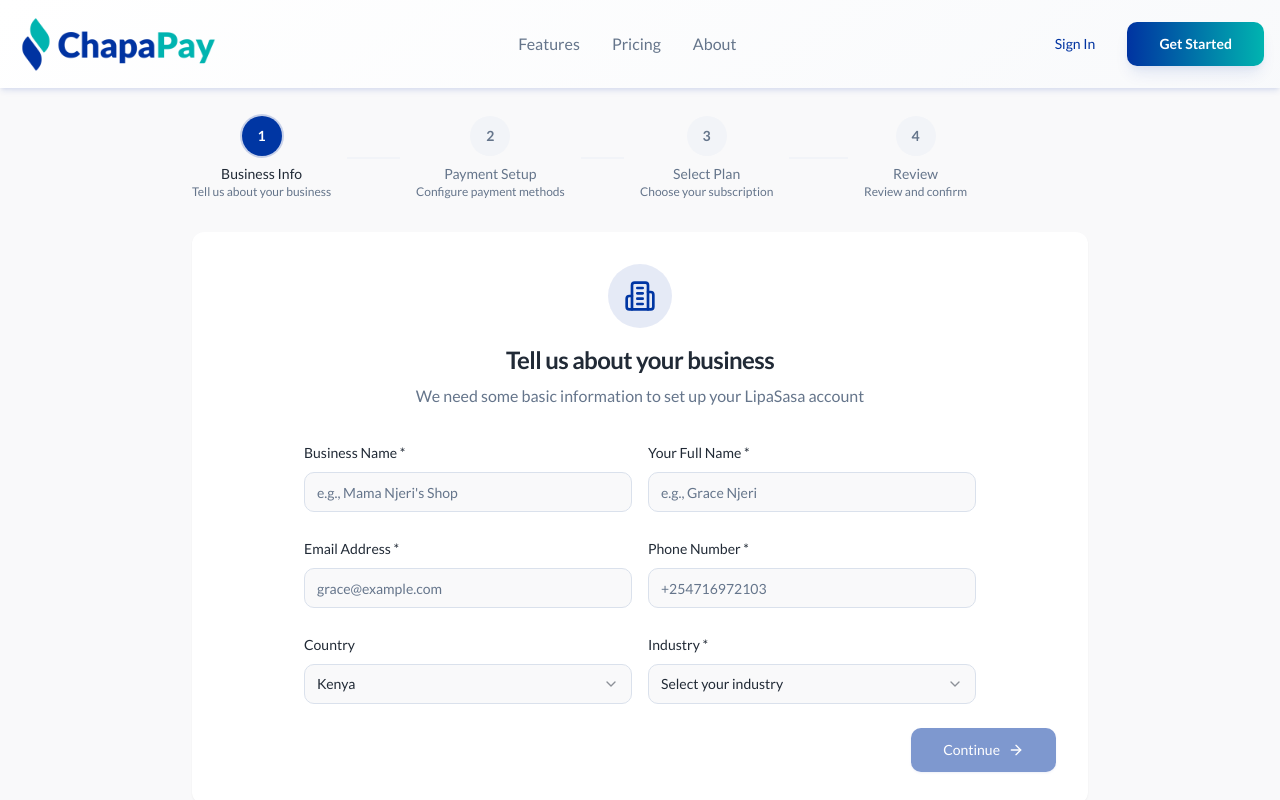
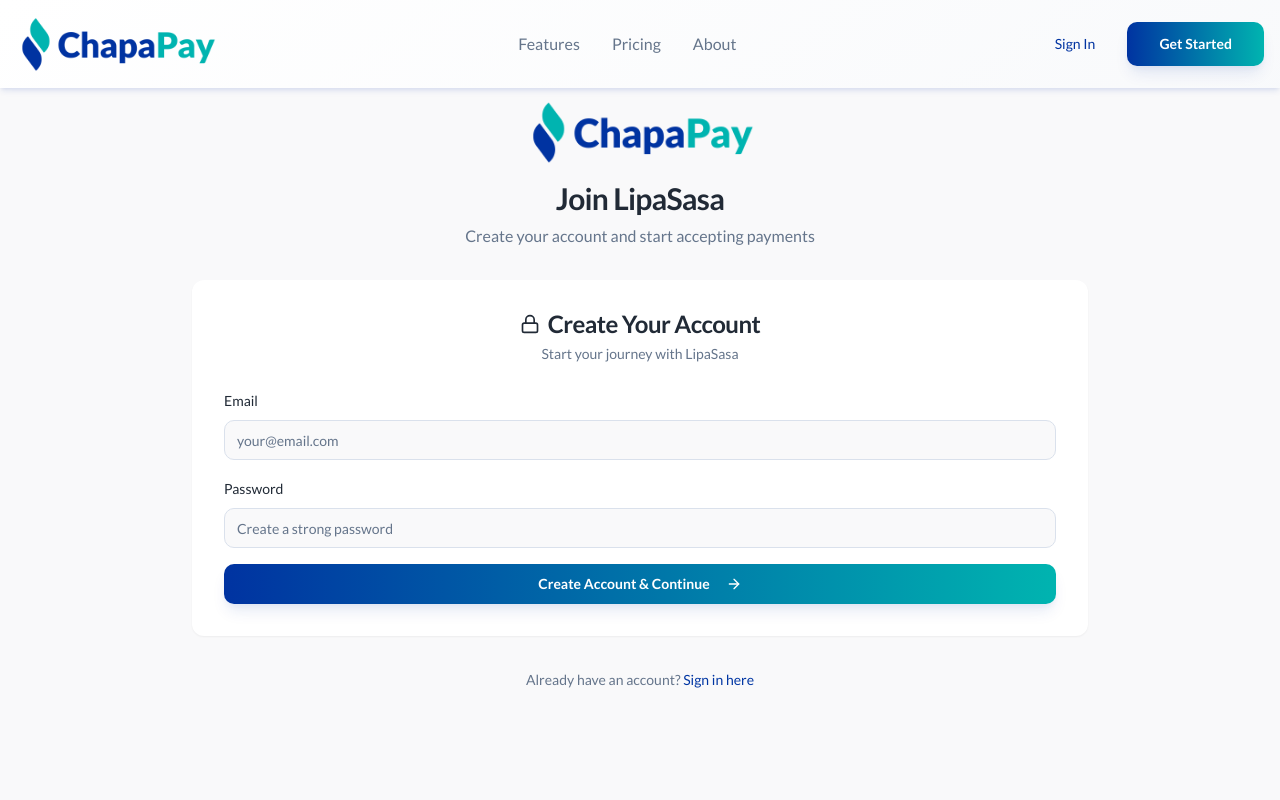
Before and after one commit to Manusosy/LipaSasa, a React (Vite) app: page /get-started in a window 1280 px wide. Shown: the top 800 px of the page. Built offline with nearby package versions, Linux system fonts and the light colour scheme.

Commit message:
Refactor signup and signin flow

```diff
--- a/src/pages/auth/index.tsx
+++ b/src/pages/auth/index.tsx
@@ -3,9 +3,8 @@ import { Button } from '@/components/ui/button';
 import { Input } from '@/components/ui/input';
 import { Label } from '@/components/ui/label';
 import { Card, CardContent, CardDescription, CardHeader, CardTitle } from '@/components/ui/card';
-import { Tabs, TabsContent, TabsList, TabsTrigger } from '@/components/ui/tabs';
 import { Alert, AlertDescription } from '@/components/ui/alert';
-import { Mail, Lock, ArrowRight, CheckCircle } from 'lucide-react';
+import { Mail, ArrowRight, CheckCircle } from 'lucide-react';
 import { supabase } from '@/integrations/supabase/client';
 import { useNavigate } from 'react-router-dom';
 import { User, Session } from '@supabase/supabase-js';
@@ -75,42 +74,6 @@ export const AuthPage = () => {
     }
   };
 
-  const handleSignUp = async (e: React.FormEvent) => {
-    e.preventDefault();
-    setLoading(true);
-    setError('');
-    setSuccess('');
-
-    try {
-      const redirectUrl = `${window.location.origin}/get-started`;
-
-      const { error } = await supabase.auth.signUp({
-        email,
-        password,
-        options: {
-          emailRedirectTo: redirectUrl
-        }
-      });
-
-      if (error) {
-        if (error.message.includes('User already registered')) {
-          setError('An account with this email already exists. Please sign in instead.');
-        } else {
-          setError(error.message);
-        }
-      } else {
-        setSuccess('Account created successfully! Please check your email to verify your account, then you\'ll be redirected to complete your setup.');
-        // Clear form
-        setEmail('');
-        setPassword('');
-      }
-    } catch (err) {
-      setError('An unexpected error occurred. Please try again.');
-    } finally {
-      setLoading(false);
-    }
-  };
-
   return (
     <div className="min-h-screen gradient-background flex items-center justify-center p-4">
       <div className="w-full max-w-md">
@@ -120,18 +83,11 @@ export const AuthPage = () => {
             alt="LipaSasa Logo"
             className="h-16 w-auto mx-auto mb-4"
           />
-          <h1 className="text-3xl font-bold text-foreground mb-2">Welcome to LipaSasa</h1>
-          <p className="text-muted-foreground">Sign in to your account or create a new one</p>
+          <h1 className="text-3xl font-bold text-foreground mb-2">Welcome Back</h1>
+          <p className="text-muted-foreground">Sign in to your LipaSasa account</p>
         </div>
 
         <Card className="gradient-card shadow-elegant">
-          <Tabs defaultValue="signin" className="w-full">
-            <TabsList className="grid w-full grid-cols-2">
-              <TabsTrigger value="signin">Sign In</TabsTrigger>
-              <TabsTrigger value="signup">Sign Up</TabsTrigger>
-            </TabsList>
-
-            <TabsContent value="signin">
           <CardHeader>
             <CardTitle className="flex items-center gap-2">
               <Mail className="h-5 w-5" />
@@ -190,77 +146,19 @@ export const AuthPage = () => {
               </Button>
             </form>
           </CardContent>
-            </TabsContent>
-
-            <TabsContent value="signup">
-              <CardHeader>
-                <CardTitle className="flex items-center gap-2">
-                  <Lock className="h-5 w-5" />
-                  Create Account
-                </CardTitle>
-                <CardDescription>
-                  Start your journey with LipaSasa
-                </CardDescription>
-              </CardHeader>
-              <CardContent>
-                <form onSubmit={handleSignUp} className="space-y-4">
-                  <div className="space-y-2">
-                    <Label htmlFor="signup-email">Email</Label>
-                    <Input
-                      id="signup-email"
-                      type="email"
-                      placeholder="your@email.com"
-                      value={email}
-                      onChange={(e) => setEmail(e.target.value)}
-                      required
-                    />
-                  </div>
-                  <div className="space-y-2">
-                    <Label htmlFor="signup-password">Password</Label>
-                    <Input
-                      id="signup-password"
-                      type="password"
-                      placeholder="Create a strong password"
-                      value={password}
-                      onChange={(e) => setPassword(e.target.value)}
-                      required
-                      minLength={6}
-                    />
-                  </div>
-
-                  {error && (
-                    <Alert variant="destructive">
-                      <AlertDescription>{error}</AlertDescription>
-                    </Alert>
-                  )}
-
-                  {success && (
-                    <Alert>
-                      <CheckCircle className="h-4 w-4" />
-                      <AlertDescription>{success}</AlertDescription>
-                    </Alert>
-                  )}
-
-                  <Button
-                    type="submit"
-                    className="w-full"
-                    disabled={loading}
-                    variant="hero"
-                  >
-                    {loading ? 'Creating Account...' : 'Create Account'}
-                    <ArrowRight className="ml-2 h-4 w-4" />
-                  </Button>
-
-                  <p className="text-xs text-muted-foreground text-center">
-                    After creating your account, you'll be guided through the setup process.
-                  </p>
-                </form>
-              </CardContent>
-            </TabsContent>
-          </Tabs>
         </Card>
 
         <div className="text-center mt-6">
+          <p className="text-muted-foreground mb-4">
+            Don't have an account?{' '}
+            <Button
+              variant="link"
+              onClick={() => navigate('/get-started')}
+              className="p-0 text-primary hover:underline"
+            >
+              Sign up here
+            </Button>
+          </p>
           <Button
             variant="ghost"
             onClick={() => navigate('/')}
--- a/src/pages/onboarding/GetStarted.tsx
+++ b/src/pages/onboarding/GetStarted.tsx
@@ -1,7 +1,13 @@
-import React, { useState } from 'react';
+import React, { useState, useEffect } from 'react';
 import { Button } from '@/components/ui/button';
+import { Input } from '@/components/ui/input';
+import { Label } from '@/components/ui/label';
 import { Card, CardContent, CardDescription, CardHeader, CardTitle } from '@/components/ui/card';
-import { ArrowRight, ChevronLeft, Check } from 'lucide-react';
+import { Alert, AlertDescription } from '@/components/ui/alert';
+import { ArrowRight, ChevronLeft, Check, Mail, Lock, CheckCircle } from 'lucide-react';
+import { supabase } from '@/integrations/supabase/client';
+import { useNavigate } from 'react-router-dom';
+import { User, Session } from '@supabase/supabase-js';
 import { BusinessInfoStep } from '@/components/onboarding/BusinessInfoStep';
 import { PaymentSetupStep } from '@/components/onboarding/PaymentSetupStep';
 import { PlanSelectionStep } from '@/components/onboarding/PlanSelectionStep';
@@ -9,6 +15,10 @@ import { ReviewStep } from '@/components/onboarding/ReviewStep';
 import { OnboardingProgress } from '@/components/onboarding/OnboardingProgress';
 
 export interface OnboardingData {
+  auth: {
+    email: string;
+    password: string;
+  };
   businessInfo: {
     businessName: string;
     ownerName: string;
@@ -29,8 +39,19 @@ export interface OnboardingData {
 }
 
 const GetStarted = () => {
-  const [currentStep, setCurrentStep] = useState(1);
+  const [currentStep, setCurrentStep] = useState(0);
+  const [loading, setLoading] = useState(false);
+  const [error, setError] = useState('');
+  const [success, setSuccess] = useState('');
+  const [user, setUser] = useState<User | null>(null);
+  const [session, setSession] = useState<Session | null>(null);
+  const navigate = useNavigate();
+
   const [onboardingData, setOnboardingData] = useState<OnboardingData>({
+    auth: {
+      email: '',
+      password: ''
+    },
     businessInfo: {
       businessName: '',
       ownerName: '',
@@ -50,32 +71,177 @@ const GetStarted = () => {
     subscribeNewsletter: false
   });
 
-  const totalSteps = 4;
+  const totalSteps = 5;
+
+  useEffect(() => {
+    // Check if user is already authenticated and redirect to dashboard
+    const { data: { subscription } } = supabase.auth.onAuthStateChange(
+      (event, session) => {
+        setSession(session);
+        setUser(session?.user ?? null);
+
+        if (session?.user && currentStep === 0) {
+          // If user is already authenticated, skip to step 1
+          setCurrentStep(1);
+          // Pre-fill email in business info
+          setOnboardingData(prev => ({
+            ...prev,
+            businessInfo: {
+              ...prev.businessInfo,
+              email: session.user.email || ''
+            }
+          }));
+        }
+      }
+    );
+
+    supabase.auth.getSession().then(({ data: { session } }) => {
+      setSession(session);
+      setUser(session?.user ?? null);
+
+      if (session?.user && currentStep === 0) {
+        setCurrentStep(1);
+        setOnboardingData(prev => ({
+          ...prev,
+          businessInfo: {
+            ...prev.businessInfo,
+            email: session.user.email || ''
+          }
+        }));
+      }
+    });
+
+    return () => subscription.unsubscribe();
+  }, [currentStep]);
 
   const updateOnboardingData = (stepData: Partial<OnboardingData>) => {
     setOnboardingData(prev => ({ ...prev, ...stepData }));
   };
 
+  const handleSignUp = async (e: React.FormEvent) => {
+    e.preventDefault();
+    setLoading(true);
+    setError('');
+    setSuccess('');
+
+    try {
+      const { error } = await supabase.auth.signUp({
+        email: onboardingData.auth.email,
+        password: onboardingData.auth.password,
+      });
+
+      if (error) {
+        if (error.message.includes('User already registered')) {
+          setError('An account with this email already exists. Please sign in instead.');
+        } else {
+          setError(error.message);
+        }
+      } else {
+        setSuccess('Account created successfully! Continue with your business setup.');
+        // Pre-fill business email with auth email
+        setOnboardingData(prev => ({
+          ...prev,
+          businessInfo: {
+            ...prev.businessInfo,
+            email: prev.auth.email
+          }
+        }));
+        setTimeout(() => nextStep(), 1500);
+      }
+    } catch (err) {
+      setError('An unexpected error occurred. Please try again.');
+    } finally {
+      setLoading(false);
+    }
+  };
+
   const nextStep = () => {
-    if (currentStep < totalSteps) {
+    if (currentStep < totalSteps - 1) {
       setCurrentStep(currentStep + 1);
     }
   };
 
   const prevStep = () => {
-    if (currentStep > 1) {
+    if (currentStep > 0) {
       setCurrentStep(currentStep - 1);
     }
   };
 
   const handleComplete = async () => {
-    // TODO: Handle final submission
     console.log('Onboarding completed:', onboardingData);
-    // Navigate to dashboard or subscription checkout
+    // Navigate to dashboard
+    navigate('/dashboard');
   };
 
   const renderStep = () => {
     switch (currentStep) {
+      case 0:
+        return (
+          <div className="space-y-6">
+            <div className="text-center">
+              <CardTitle className="flex items-center justify-center gap-2 mb-2">
+                <Lock className="h-5 w-5" />
+                Create Your Account
+              </CardTitle>
+              <CardDescription>
+                Start your journey with LipaSasa
+              </CardDescription>
+            </div>
+
+            <form onSubmit={handleSignUp} className="space-y-4">
+              <div className="space-y-2">
+                <Label htmlFor="signup-email">Email</Label>
+                <Input
+                  id="signup-email"
+                  type="email"
+                  placeholder="your@email.com"
+                  value={onboardingData.auth.email}
+                  onChange={(e) => updateOnboardingData({
+                    auth: { ...onboardingData.auth, email: e.target.value }
+                  })}
+                  required
+                />
+              </div>
+              <div className="space-y-2">
+                <Label htmlFor="signup-password">Password</Label>
+                <Input
+                  id="signup-password"
+                  type="password"
+                  placeholder="Create a strong password"
+                  value={onboardingData.auth.password}
+                  onChange={(e) => updateOnboardingData({
+                    auth: { ...onboardingData.auth, password: e.target.value }
+                  })}
+                  required
+                  minLength={6}
+                />
+              </div>
+
+              {error && (
+                <Alert variant="destructive">
+                  <AlertDescription>{error}</AlertDescription>
+                </Alert>
+              )}
+
+              {success && (
+                <Alert>
+                  <CheckCircle className="h-4 w-4" />
+                  <AlertDescription>{success}</AlertDescription>
+                </Alert>
+              )}
+
+              <Button
+                type="submit"
+                className="w-full"
+                disabled={loading}
+                variant="hero"
+              >
+                {loading ? 'Creating Account...' : 'Create Account & Continue'}
+                <ArrowRight className="ml-2 h-4 w-4" />
+              </Button>
+            </form>
+          </div>
+        );
       case 1:
         return (
           <BusinessInfoStep
@@ -120,15 +286,25 @@ const GetStarted = () => {
     <div className="min-h-screen bg-gradient-subtle flex items-center justify-center p-4">
       <div className="w-full max-w-4xl">
         <div className="mb-8 text-center">
+          <img
+            src="/chapapay-logo.png"
+            alt="LipaSasa Logo"
+            className="h-16 w-auto mx-auto mb-4"
+          />
           <h1 className="text-3xl font-bold text-foreground mb-2">
-            Welcome to LipaSasa
+            {currentStep === 0 ? 'Join LipaSasa' : 'Welcome to LipaSasa'}
           </h1>
           <p className="text-muted-foreground">
-            Let's set up your account in just a few steps
+            {currentStep === 0
+              ? 'Create your account and start accepting payments'
+              : 'Let\'s complete your account setup in just a few steps'
+            }
           </p>
         </div>
 
-        <OnboardingProgress currentStep={currentStep} totalSteps={totalSteps} />
+        {currentStep > 0 && (
+          <OnboardingProgress currentStep={currentStep} totalSteps={totalSteps} />
+        )}
 
         <Card className="mt-8 shadow-elegant border-0">
           <CardContent className="p-8">
@@ -139,9 +315,13 @@ const GetStarted = () => {
         <div className="mt-6 text-center text-sm text-muted-foreground">
           <p>
             Already have an account?{' '}
-            <a href="/signin" className="text-primary hover:underline font-medium">
+            <Button
+              variant="link"
+              onClick={() => navigate('/auth')}
+              className="p-0 text-primary hover:underline"
+            >
               Sign in here
-            </a>
+            </Button>
           </p>
         </div>
       </div>
```
Lines whose indentation alone changed are shown as unchanged.
